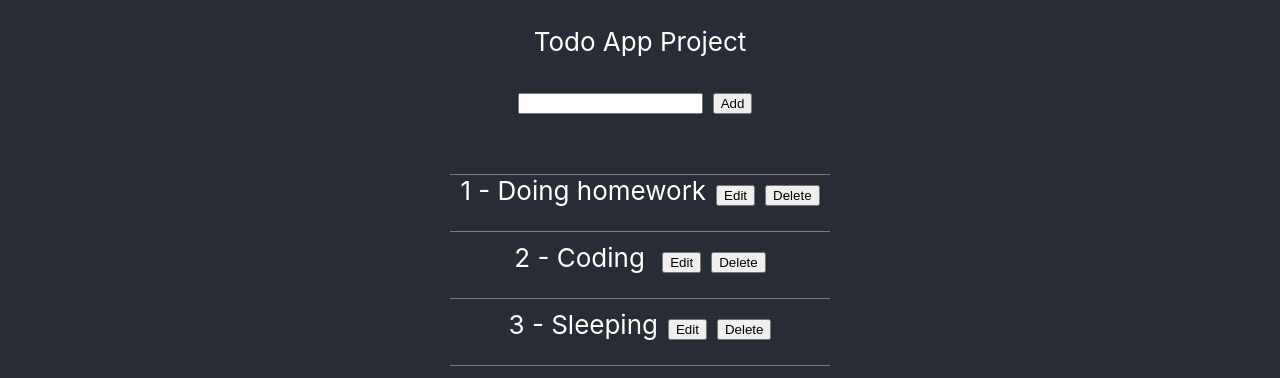
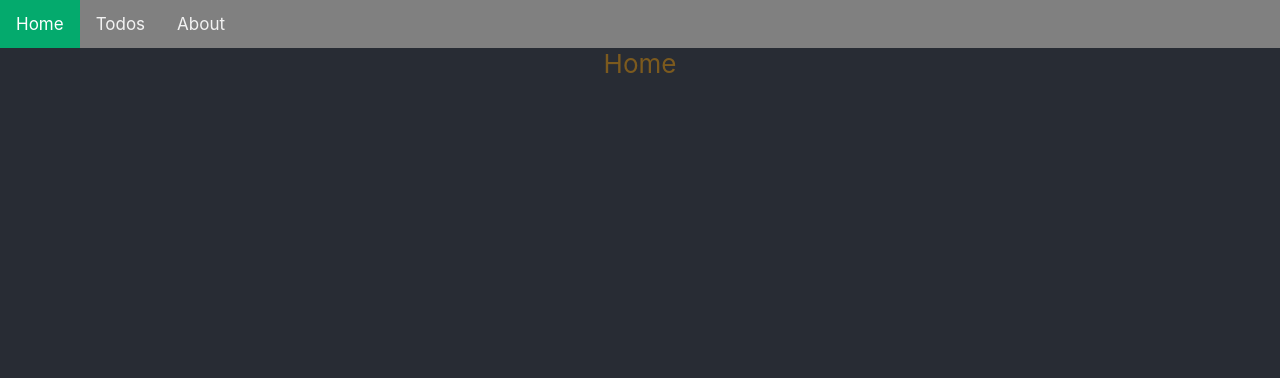
Before and after one commit to thienduchuutran/todoApp_reactJS-practice, a React (Create React App) app: page / in a window 1280 px wide. Shown: the top 378 px of the page. Built offline with nearby package versions, Linux system fonts and the light colour scheme.

Commit message:
added Browser Route, NavLink, Router, etc and applied HOC

```diff
--- a/package.json
+++ b/package.json
@@ -8,6 +8,7 @@
     "@testing-library/user-event": "^12.8.3",
     "react": "^17.0.2",
     "react-dom": "^17.0.2",
+    "react-router-dom": "5.3.0",
     "react-scripts": "^5.0.1",
     "react-toastify": "8.0.2",
     "sass": "^1.72.0",
--- a/src/views/App.js
+++ b/src/views/App.js
@@ -1,19 +1,42 @@
 
 import './App.scss';
 import ListTodo from './Todos/ListTodo';
+import MyComponent from './Example/MyComponent';
 import { ToastContainer } from 'react-toastify';
 import 'react-toastify/dist/ReactToastify.css';
+import Nav from './Nav/Nav';
+import Home from './Example/Home';
+
+import {
+  BrowserRouter,
+  Switch,
+  Route,
+  Link,
+} from "react-router-dom";
 
 function App() {
   return (
+    <BrowserRouter>
       <div className="App">
         <header className="App-header">
-        <p>
-          Todo App Project
-        </p>
+          <Nav/>
+          {/* <MyComponent/> */}
+          {/* <ListTodo/> */}
+          <Switch>
+            <Route path="/" exact>
+              <Home />
+            </Route>
+            <Route path="/todos">
+              <ListTodo />
+            </Route>
+            <Route path="/about">
+              <MyComponent />
+            </Route>
+          </Switch>
 
-        {/* <MyComponent/> */}
-        <ListTodo/>
+
+
+        </header>
 
           <ToastContainer
               position="top-right"
@@ -29,8 +52,9 @@ function App() {
               />
               {/* Same as */}
             <ToastContainer />
-      </header>
+
       </div>
+    </BrowserRouter>
   );
 }
 
--- /dev/null
+++ b/src/views/Example/Home.js
@@ -0,0 +1,24 @@
+import React from "react";
+import { withRouter } from "react-router-dom/cjs/react-router-dom.min";
+import Color from "../HOC/Color";
+
+class Home extends React.Component{
+
+    // componentDidMount(){                    //automatically redirect
+    //     setTimeout(() => {
+    //         this.props.history.push('/todos')
+    //     }, 2000);
+    // }
+
+
+    render(){
+        return(
+            <div>Home</div>
+        )
+    }
+}
+
+
+//when using withRouter (higher order component), it equips the component with more props
+// export default withRouter(Home);
+export default Color(Home)
--- /dev/null
+++ b/src/views/HOC/Color.js
@@ -0,0 +1,26 @@
+import React from "react";
+
+function getRandomColor() {
+    var letters = '0123456789ABCDEF';
+    var color = '#';
+    for (var i = 0; i < 6; i++) {
+      color += letters[Math.floor(Math.random() * 16)];
+    }
+    return color;
+  }
+
+const Color = (WrappedComponent) => {       //the WrappedComponent aka Home and ListTodo us the input currently
+
+    const colorRandom = getRandomColor();
+    return(props) => (                      //needs props since the props is all the props of Home and ListTodo, whatever we input (a whole component), we need to output exactly it
+        <div
+        style={{color: colorRandom}}
+        >
+            <WrappedComponent {...props}/>
+        </div>
+    )
+
+
+}
+
+export default Color
--- /dev/null
+++ b/src/views/Nav/Nav.js
@@ -0,0 +1,19 @@
+import React from "react";
+import './Nav.scss'
+import {
+    Link, NavLink
+  } from "react-router-dom";
+
+class Nav extends React.Component{
+    render(){
+        return(
+            <div className="topnav">
+                <NavLink to="/"  exact={true}>Home</NavLink>
+                <NavLink to="/todos" >Todos</NavLink>
+                <NavLink to="/about" activeClassName="active">About</NavLink>
+            </div>
+        )
+    }
+}
+
+export default Nav
--- /dev/null
+++ b/src/views/Nav/Nav.scss
@@ -0,0 +1,26 @@
+.topnav {
+    background-color: grey;
+    overflow: hidden;
+  }
+
+  /* Style the links inside the navigation bar */
+  .topnav a {
+    float: left;
+    color: #f2f2f2;
+    text-align: center;
+    padding: 14px 16px;
+    text-decoration: none;
+    font-size: 17px;
+  }
+
+  /* Change the color of links on hover */
+  .topnav a:hover {
+    background-color: #ddd;
+    color: black;
+  }
+
+  /* Add a color to the active/current link */
+  .topnav a.active {
+    background-color: #04AA6D;
+    color: white;
+  }
--- a/src/views/Todos/ListTodo.js
+++ b/src/views/Todos/ListTodo.js
@@ -4,6 +4,7 @@ import './AddTodo'
 import AddTodo from "./AddTodo";
 import { toast } from "react-toastify";
 // import { toast } from 'react-toastify';
+import Color from "../HOC/Color";
 
 class ListTodo extends React.Component{
 
@@ -86,7 +87,10 @@ class ListTodo extends React.Component{
         let isEmptyObj = Object.keys(editTodo).length === 0;        //searched gg, check if an OBJECT is empty
 
         return(
-
+            <>
+                    <p>
+                        Todo App Project
+                    </p>
                 <div className="list-todo-container">
                     <AddTodo
                         addNewTodo={this.addNewTodo}
@@ -154,8 +158,9 @@ class ListTodo extends React.Component{
 
                     </div>
                 </div>
+            </>
         )
     }
 }
 
-export default ListTodo
+export default Color(ListTodo)
```
Also changed, not shown: 1 other file (tests, documents, lock files or other folders). Lines whose indentation alone changed are shown as unchanged.
